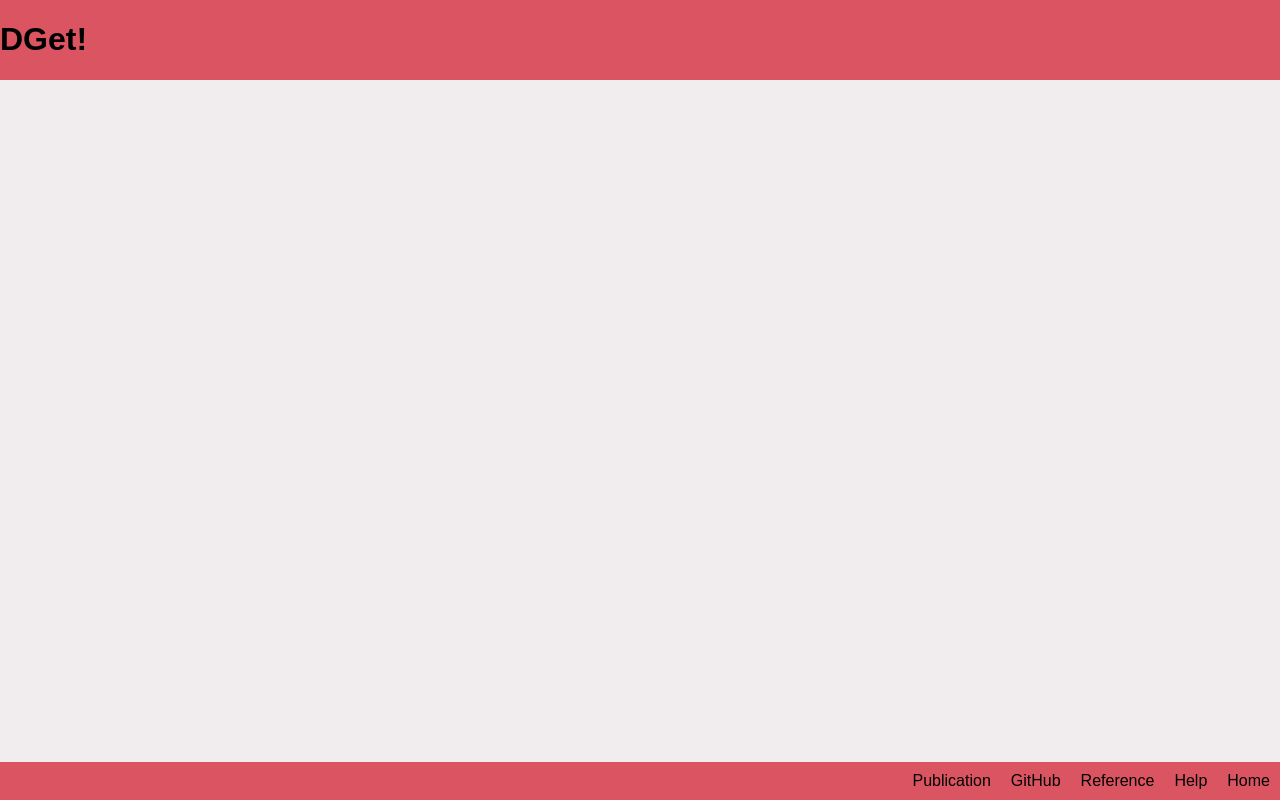
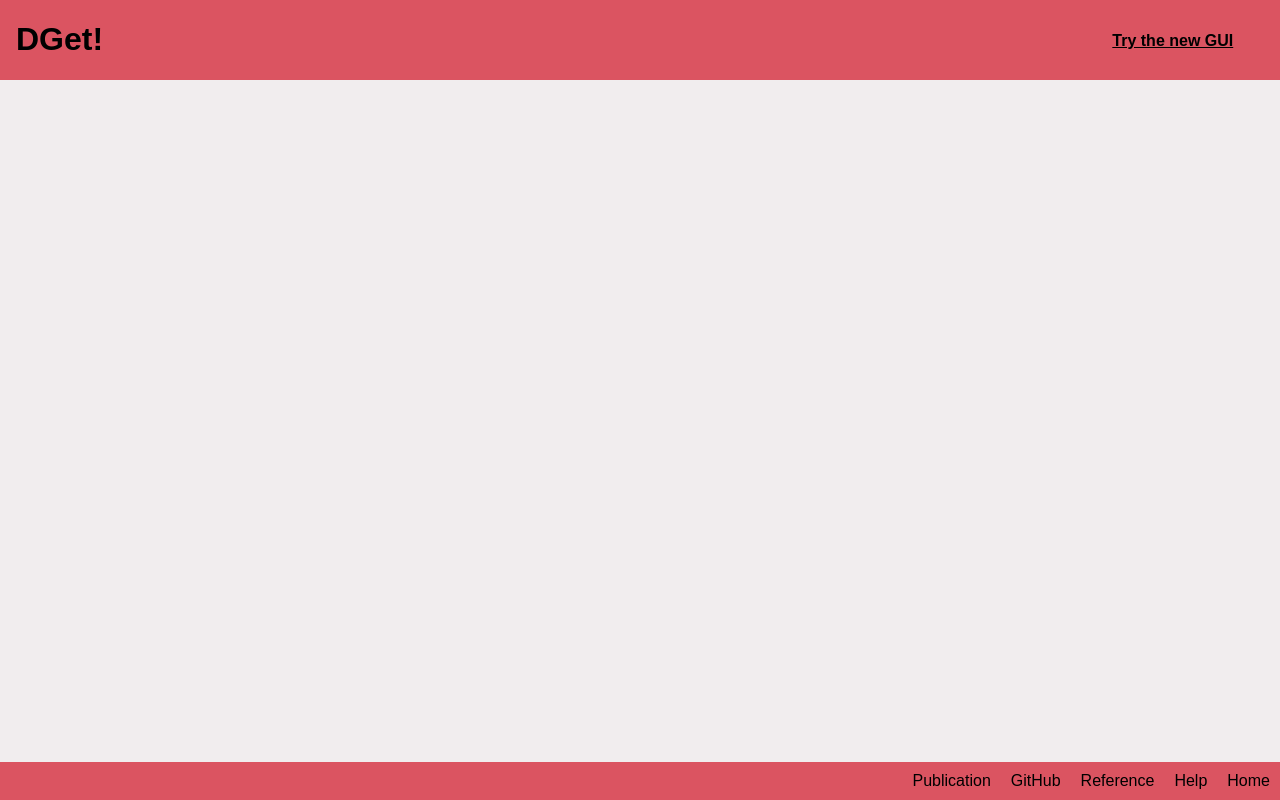
Before and after one commit to djdt/dget, a Flask app: template web/templates/layout.html in a window 1280 px wide. Run offline with Flask 2, Linux system fonts and the light colour scheme; the template is opened without the code that fills it, so the values that code supplies are empty.

Commit message:
add a link to new GUI

```diff
--- a/web/main.py
+++ b/web/main.py
@@ -11,7 +11,7 @@ from dget import DGet
 from dget.adduct import Adduct
 from dget.io import shimadzu, text
 
-__web_version__ = "0.27.3"
+__web_version__ = "0.27.4"
 
 app = Flask(__name__)
 app.config["SECRET_KEY"] = "dev56179e7461961afa552021c4e0957"
@@ -235,6 +235,7 @@ def calculate():
         probabilities /= probabilities.sum()
     except Exception as e:
         abort(500, description=f"Processing error: {e}")
+        return {}
 
     start, end = np.searchsorted(
         dget.x, (dget.target_masses[0], dget.target_masses[-1])
--- a/web/static/style.css
+++ b/web/static/style.css
@@ -16,6 +16,25 @@ html, body {
 header {
     grid-column: 1 / -1;
     background-color: #db5461;
+    width: 100%;
+}
+header div {
+    width: 100%;
+    display: inline-block;
+}
+header div div {
+    width: 48%;
+}
+header h1 {
+    text-align: left;
+    margin-left: 12pt;
+}
+header a {
+    color: black;
+    font-weight: bold;
+    float: right;
+    margin-left: 12pt;
+    text-align: right;
 }
 main {
     overflow: auto;
--- a/web/templates/index.html
+++ b/web/templates/index.html
@@ -146,7 +146,7 @@
 <div class="card" id="results">
     <h3>Results</h3>
     <div id="output">
-        <p>Welcome to DGet version {{ web_version }}!</p>
+        <p>Welcome to DGet! version {{ web_version }}!</p>
     </div>
     <div id="report">
         <form id="report" action="/report" method="post">
--- a/web/templates/layout.html
+++ b/web/templates/layout.html
@@ -10,7 +10,14 @@
     <body>
         <div class="wrapper">
             <header class="header">
-                <h1>DGet!</h1>
+                <div>
+                    <div>
+                        <h1>DGet!</h1>
+                    </div>
+                    <div>
+                        <a href="https://github.com/djdt/dget/releases">Try the new GUI</a>
+                    </div>
+                </div>
             </header>
 
             <main class="content">
```
